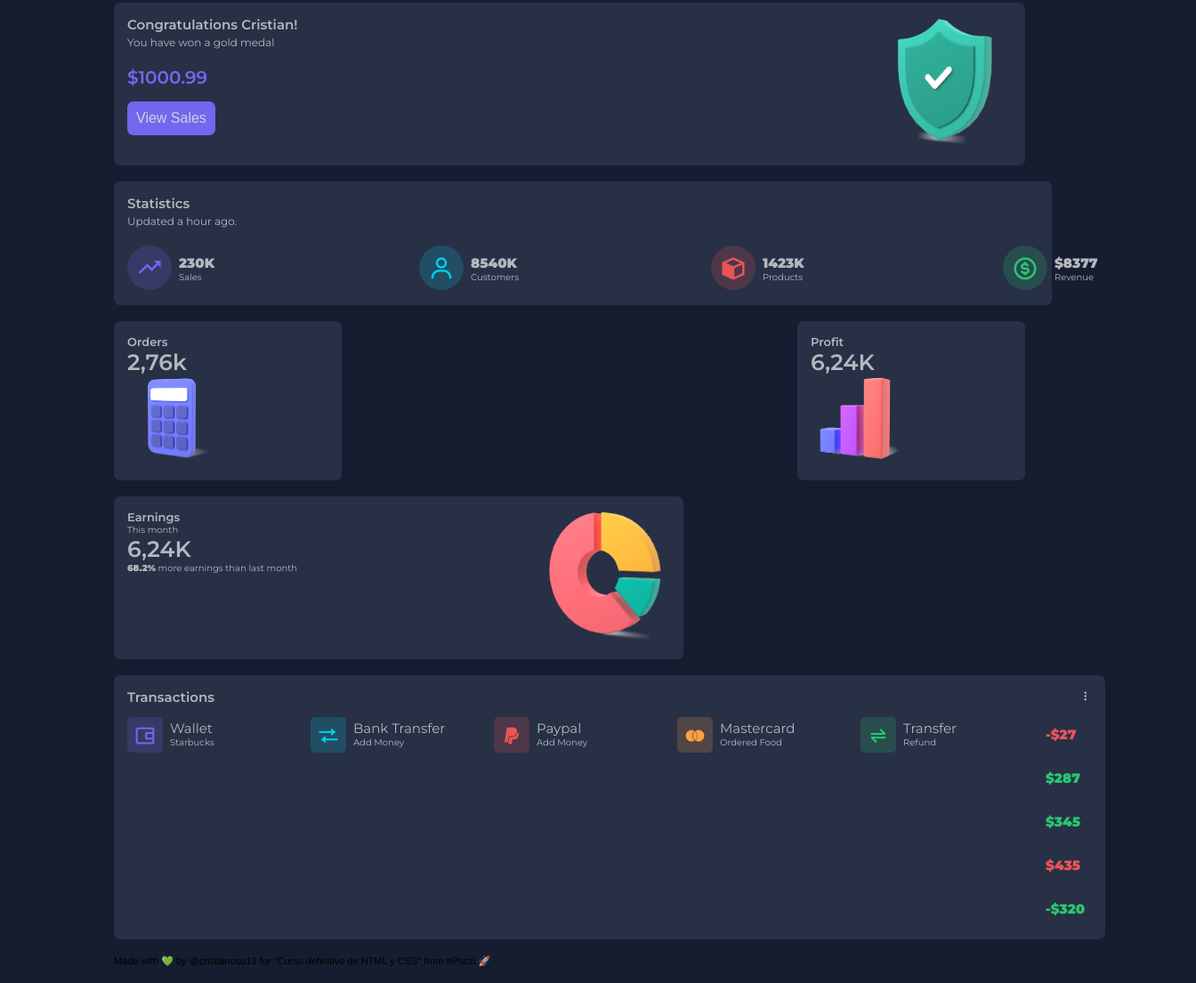
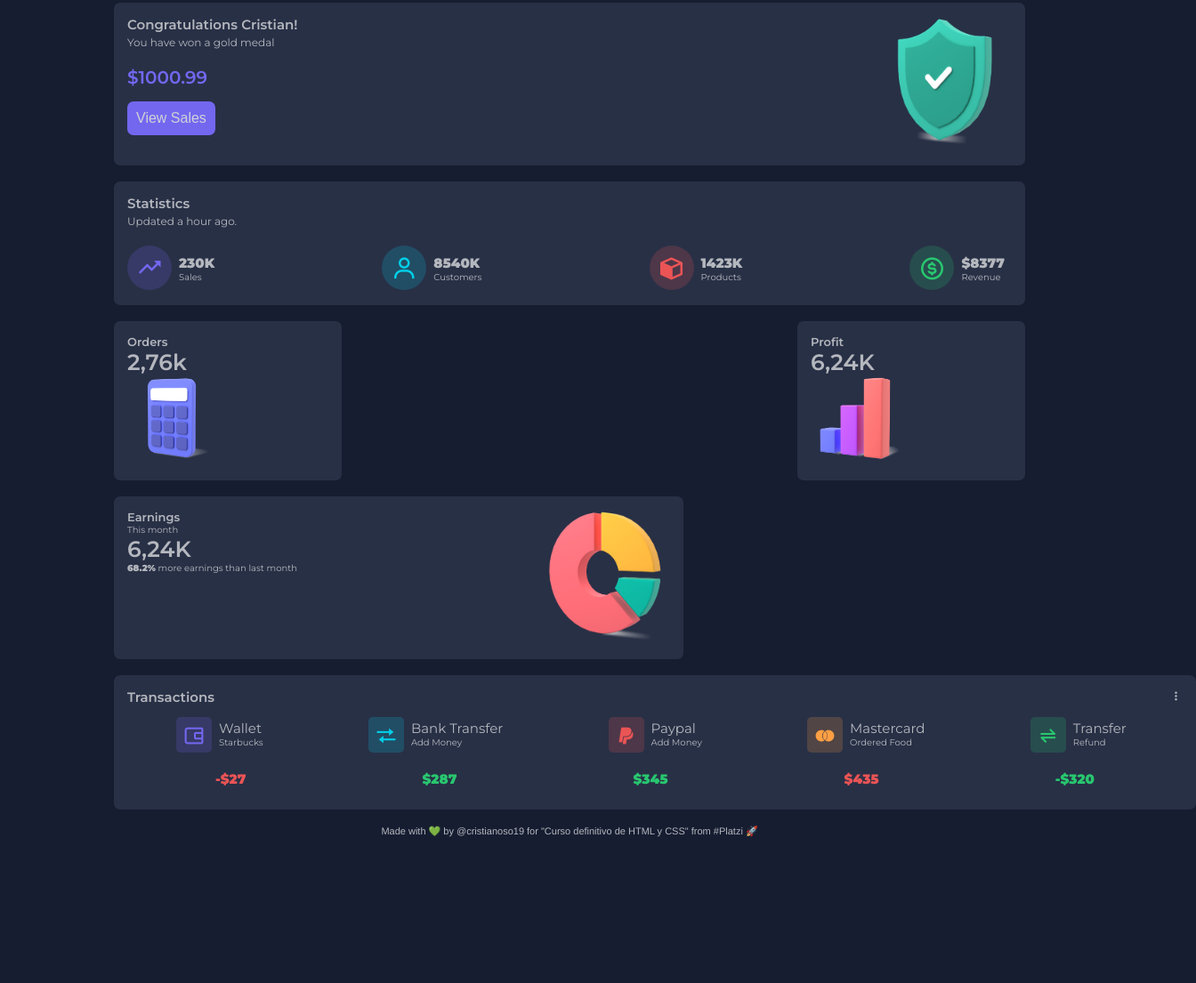
Before and after one commit to cristianoso19/definitivoHTML, a plain HTML site: page EstrategiasResponsive/RetoResponsive/index.html in a window 1280 px wide. Shown: the part 110-1215 px from the top of the page at 89% size, 1344 px wide, since content can reach past the window. After the commit the page ends 1069 px from the top, so only its background shows below. Drawn offline with nearby package versions, Linux system fonts and the light colour scheme.

Commit message:
Implementing media Queries for mostly fluid

```diff
--- a/EstrategiasResponsive/RetoResponsive/index.html
+++ b/EstrategiasResponsive/RetoResponsive/index.html
@@ -29,6 +29,7 @@
       <main>
          <div class="card">
             <div class="card-info">
+               <div class="">
                   <h3 class="card-title">Congratulations Cristian!</h3>
                   <p class="card-description">You have won a gold medal</p>
                   <h4 class="card-primary-text">$1000.99</h4>
@@ -40,12 +41,13 @@
                   </figure>
                </div>
             </div>
+         </div>
          <div class="card">
-            <div class="card-info">
+            <div class="card-statistics">
                <h3 class="card-title">Statistics</h3>
                <p class="card-description">Updated a hour ago.</p>
 
-               <div class="card-body">
+               <div class="card-statistics-container">
                   <div class="card-statistic">
                      <div class="badge badge-primary">
                         <i class='bx bx-trending-up'></i>
@@ -115,9 +117,12 @@
             </div>
          </div>
          <div class="card">
-            <div class="card-info">
+            <div class="card-header">
                <h3 class="card-title">Transactions</h3>
+               <h3 class="card-title"><i class='bx bx-dots-vertical-rounded'></i></h3>
+            </div>
             <div class="card-body">
+               <div class="card-badges">
                   <div class="card-icon">
                      <div class="badge-sq badge-primary">
                         <i class='bx bx-wallet-alt'></i>
@@ -164,10 +169,7 @@
                      </div>
                   </div>
                </div>
-            </div>
                <div class="card-values">
-               <h3 class="card-title"><i class='bx bx-dots-vertical-rounded'></i></h3>
-               <div class="card-values-container">
                   <h4 class="card-value value-danger">-$27</h4>
                   <h4 class="card-value value-success">$287</h4>
                   <h4 class="card-value value-success">$345</h4>
--- a/EstrategiasResponsive/RetoResponsive/style.css
+++ b/EstrategiasResponsive/RetoResponsive/style.css
@@ -59,6 +59,11 @@ ul li {
    border-radius: 0.7rem;
    background-color: var(--bg-card-color);
    color: var(--font-secondary-color);
+}
+.card-info {
+   display: flex;
+}
+.card-header{
    display: flex;
    justify-content: space-between;
 }
@@ -91,7 +96,6 @@ ul li {
 }
 .card-body {
    display: flex;
-   flex-direction: column;
 }
 .card-statistic{
    margin-top: 2rem;
@@ -194,8 +198,6 @@ ul li {
    background-color: var(--bg-card-color);
    color: var(--font-secondary-color);
 }
-.widget-chart{
-}
 .widget-title{
    font-size: 1.3rem;
    font-weight: 600;
@@ -209,7 +211,9 @@ ul li {
    height: 100px;
 }
 .footer {
-
+   display: flex;
+   justify-content: center;
+   color: var(--font-secondary-color);
 }
 .footer h3{
    font-family: Helvetica;
@@ -222,13 +226,34 @@ ul li {
       flex-wrap: wrap;
    }
    .card{
+      width: 95vw;
+   }
+   .card-info{
+      justify-content: space-between;
+   }
+   .card-statistics-container{
+      display: flex;
+      justify-content: space-between;
+   }
+   .card-statistic{
+      width: auto;
+   }
+   .card-body{
+      flex-direction: row;
+      flex-wrap:  wrap;
+   }
+   .card-badges {
+      display: flex;
+      justify-content: space-around;
       width: 100vw;
    }
-   .card-body{
-      width: 80vw;
-      display: flex;
+   .card-icon {
+      width: auto;
+   }
+   .card-values {
+      width: 100vw;
       flex-direction: row;
-      justify-content: space-between;
+      justify-content: space-around;
    }
    .widgets-container{
       width: 100%;
```
Lines whose indentation alone changed are shown as unchanged.
